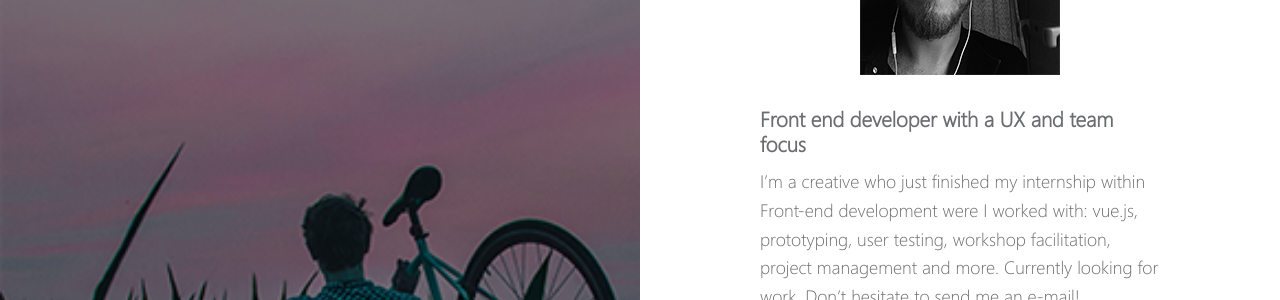
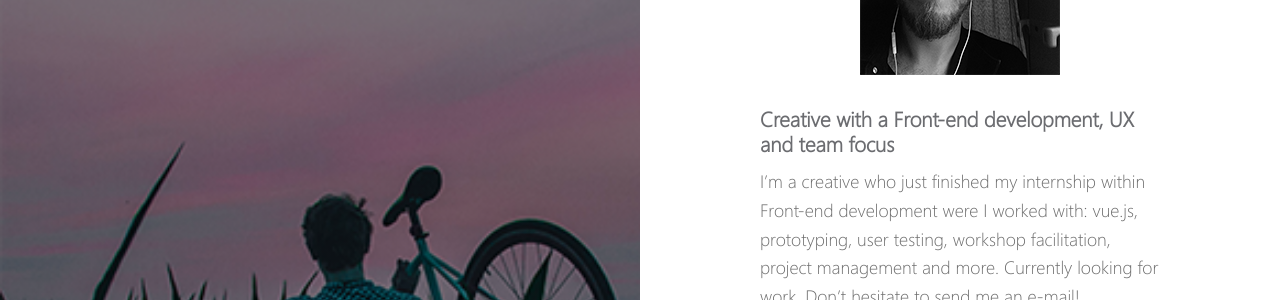
Before and after one commit to cc-lemon/cc-lemon.github.io-, a Jekyll site: the page built from index.md, in a window 1280 px wide. Shown: the part 297-597 px from the top of the page. Built offline with Jekyll 4.4.1, drawn with Linux system fonts in a browser that asks for light colours.

Commit message:
Update text content

```diff
--- a/index.md
+++ b/index.md
@@ -5,7 +5,7 @@ layout: home
 
 ![patch](/images/profilepic.png){:class="img-responsive"}
 
-### Front end developer with a UX and team focus
+### Creative with a Front-end development, UX and team focus
 
 I'm a creative who just finished my internship within Front-end development were I worked with: vue.js, prototyping, user testing, workshop facilitation, project management and more. Currently looking for work. Don't hesitate to send me an e-mail!
 
```
